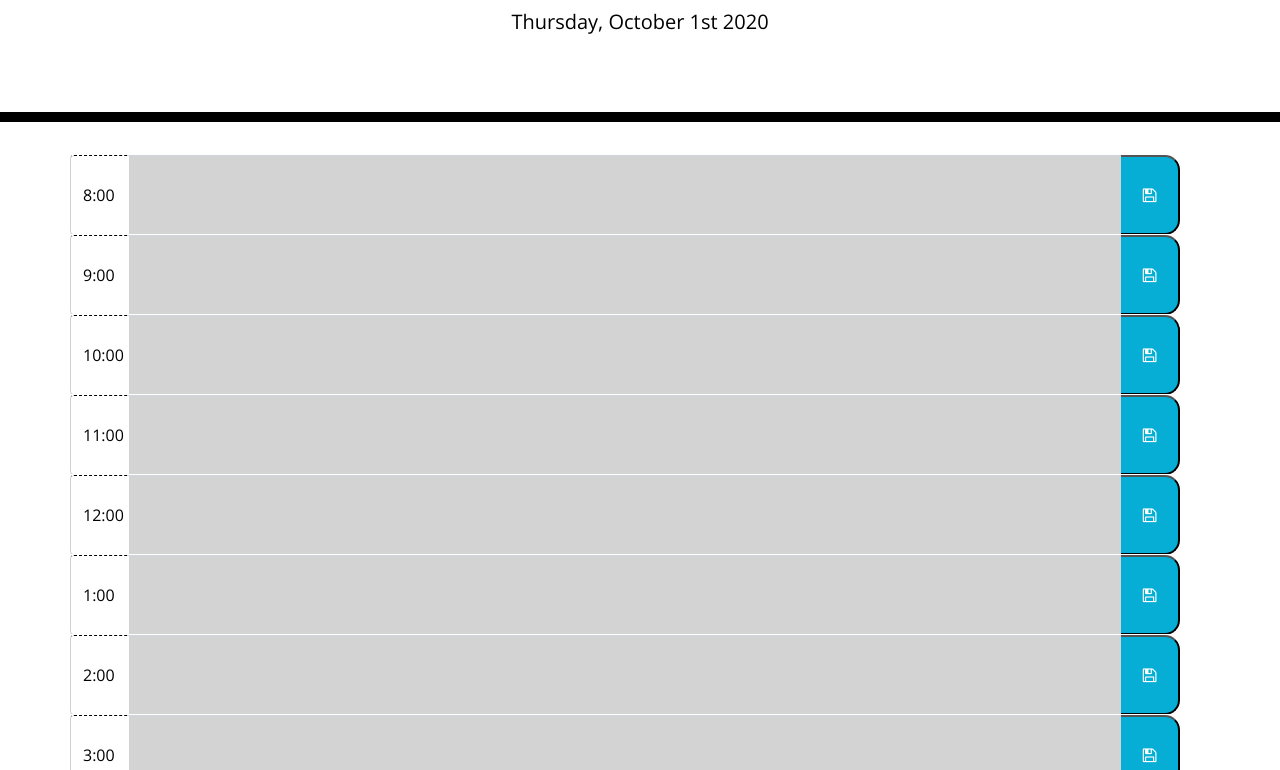
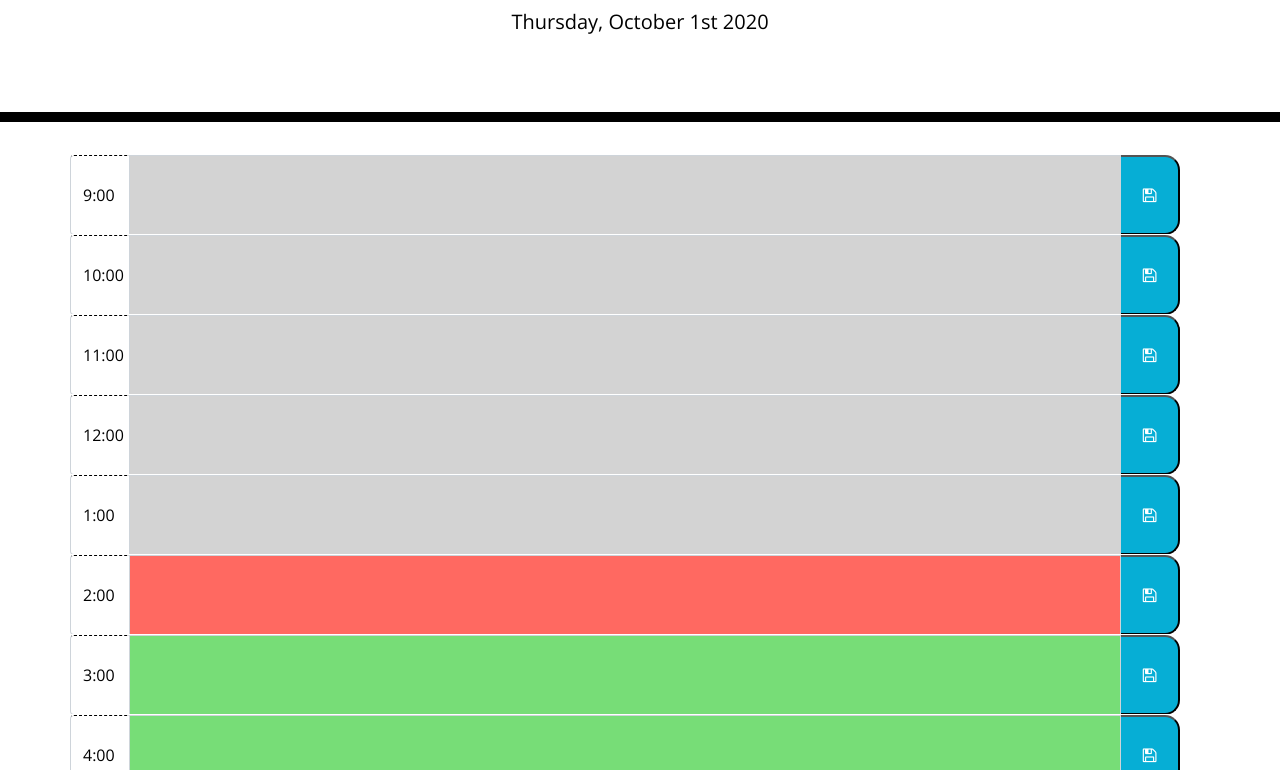
Before and after one commit to LindseyM20/planner-application, a plain HTML site: page index.html in a window 1280 px wide. Shown: the part 182-952 px from the top of the page. Drawn offline with nearby package versions, Linux system fonts and the light colour scheme.

```diff
--- a/assets/js/script.js
+++ b/assets/js/script.js
@@ -1,22 +1,19 @@
 $(document).ready(function () {
 
-
-  var currentTime = (moment().format("HH"));
-  console.log(currentTime);
-
+  // Current day/date display
   $("#currentDay").html(moment().format("dddd, MMMM Do YYYY"));
 
+  var currentTime = 14
+  // (moment().format("HH"));
 
+  // Pull from local storage and print saved data on time blocks
   for (var i = 8; i < 19; i++) {
     $("#time-" + i).val(localStorage.getItem(i));
   }
 
-  // function that's comparing time of block to current time to determine color (past, present, and future)
+  // This compares time of block to current time to determine color (past, present, or future)
   $(".form-control").each(function() {
     var time = $(this).attr("data-time");
-
-    // console.log(time);
-    // console.log(currentTime);
 
     if (time < currentTime) {
       $(this).addClass("past");
@@ -39,6 +36,4 @@ $(document).ready(function () {
     localStorage.setItem(time, value);
 
   })
-
-
 })
--- a/index.html
+++ b/index.html
@@ -20,10 +20,10 @@
     <p class="lead">A simple calendar app for scheduling your work day</p>
     <p id="currentDay" class="lead"></p>
   </header>
+
   <div class="container">
-    <!-- <div class="row"> -->
 
-      <div class="input-group row">
+    <!-- <div class="input-group row">
       <div class="input-group-prepend">
         <span class="input-group-text hour" id="inputGroupFileAddon01">8:00</span>
       </div>
@@ -31,7 +31,7 @@
       <div class="input-group-append textarea">
         <button class="saveBtn" type="button" id="button-addon2" data-time="08"><i class="fa fa-floppy-o"></i></button>
       </div>
-      </div>
+    </div> -->
 
     <div class="input-group row">
       <div class="input-group-prepend">
@@ -39,7 +39,7 @@
       </div>
       <input type="text" class="form-control" id="time-9" data-time="09">
       <div class="input-group-append">
-          <button class="saveBtn" type="button" id="button-addon2"  data-time="09"><i class="fa fa-floppy-o"></i></button>
+        <button class="saveBtn" type="button" id="button-addon2" data-time="09"><i class="fa fa-floppy-o"></i></button>
       </div>
     </div>
 
@@ -93,7 +93,6 @@
       </div>
     </div>
 
-      <!-- Add data-time to input line on the rest-->
     <div class="input-group row">
       <div class="input-group-prepend">
         <span class="input-group-text hour" id="inputGroupFileAddon01">3:00</span>
@@ -134,9 +133,6 @@
       </div>
     </div>
 
-
-
-    <!-- Timeblocks go here -->
   </div>
 
   <script src="https://ajax.googleapis.com/ajax/libs/jquery/3.5.1/jquery.min.js"></script>
```
Also changed, not shown: 1 other file. Lines whose indentation alone changed are shown as unchanged.
